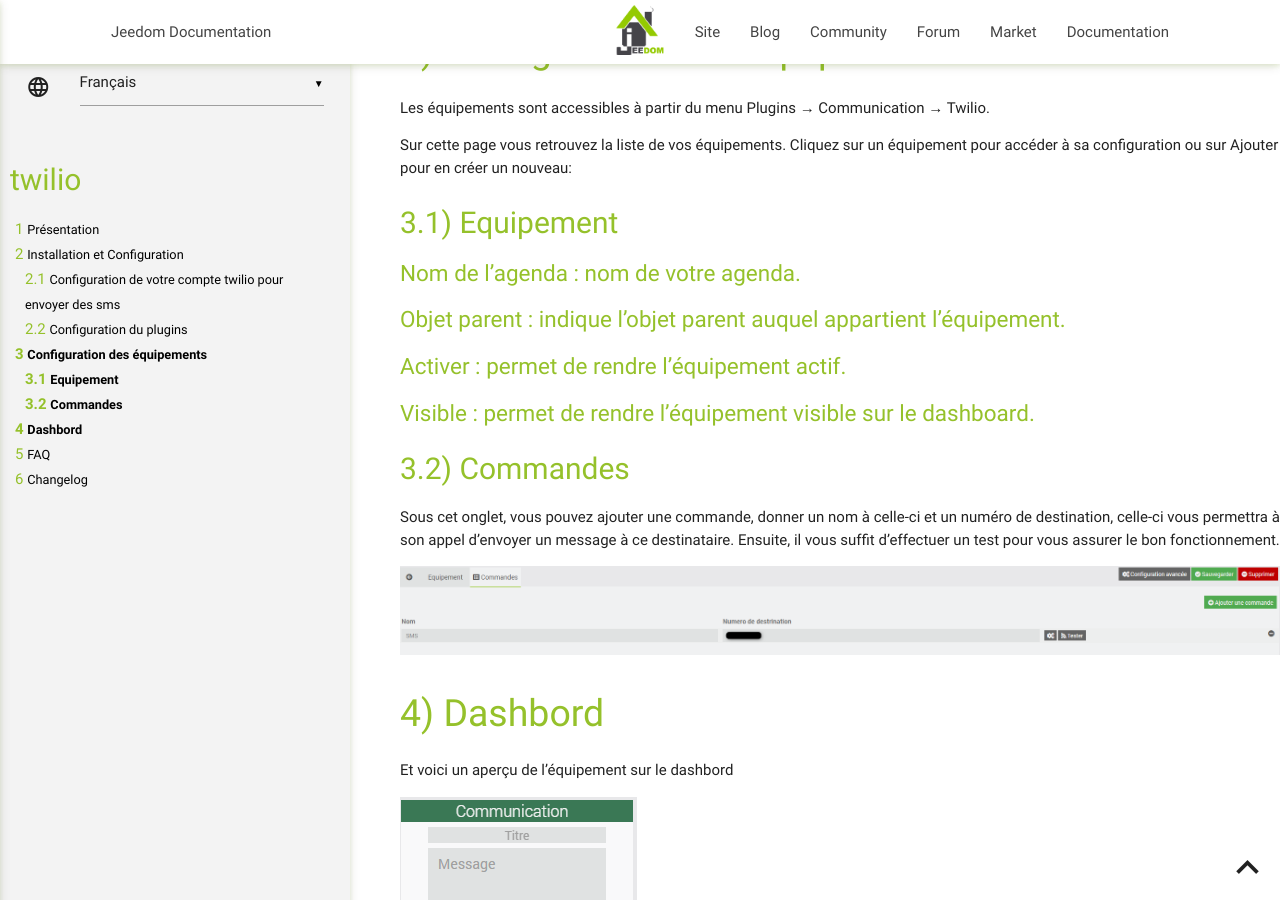
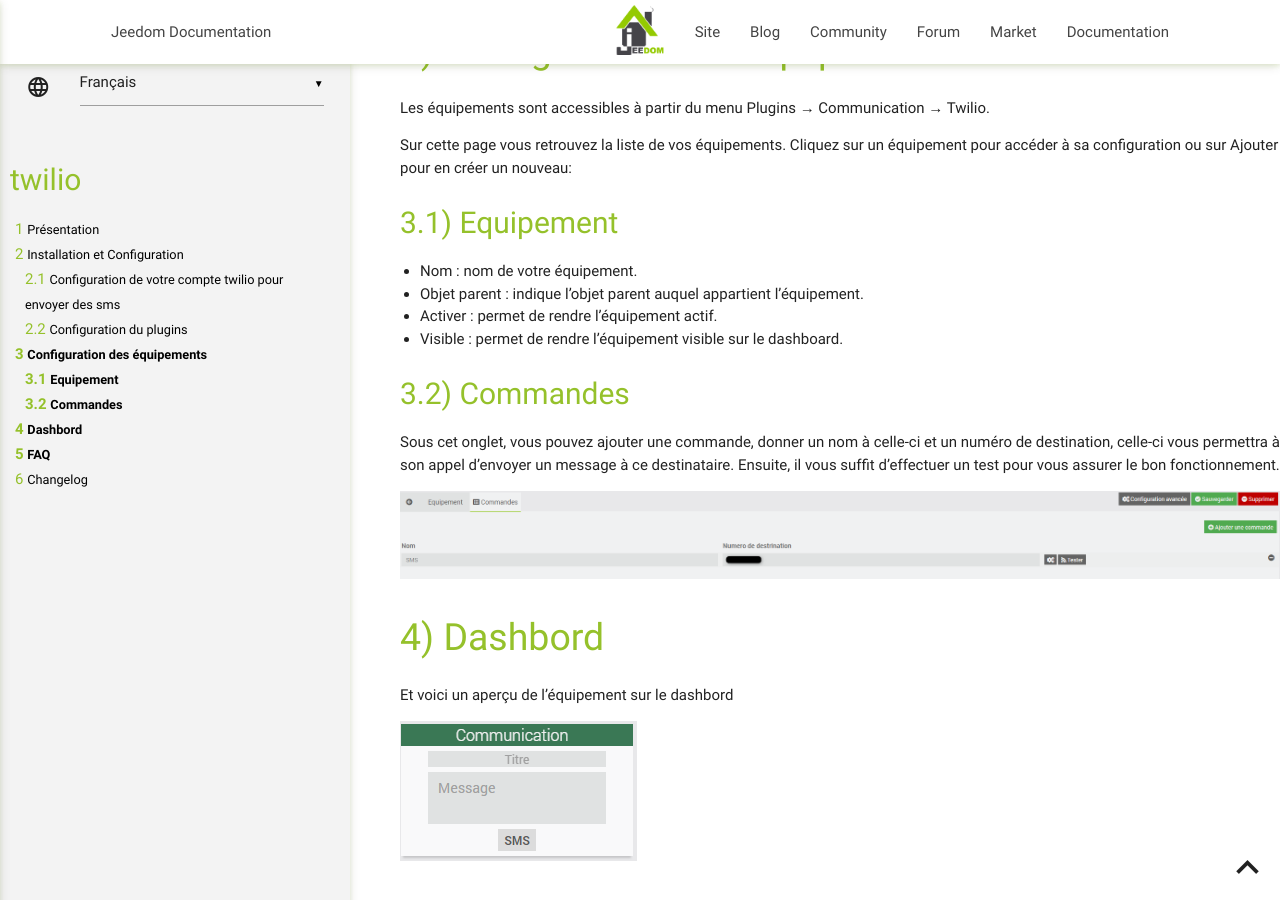
Before and after one commit to fobsoft/jeedom-plugins-documentation, a Jekyll site: the page built from twilio/fr_FR/index.md, in a window 1280 px wide and 900 px high, scrolled down 2772 px. Built offline with Jekyll 4.4.1, drawn with Linux system fonts in a browser that asks for light colours.

Commit message:
Update index.md

```diff
--- a/twilio/fr_FR/index.md
+++ b/twilio/fr_FR/index.md
@@ -49,10 +49,12 @@
 Sur cette page vous retrouvez la liste de vos équipements. Cliquez sur un équipement pour accéder à sa configuration ou sur Ajouter pour en créer un nouveau:
 
 ## Equipement
-### Nom de l’agenda : nom de votre agenda.
-### Objet parent : indique l’objet parent auquel appartient l’équipement.
-### Activer : permet de rendre l’équipement actif.
-### Visible : permet de rendre l’équipement visible sur le dashboard.
+
+*  Nom : nom de votre équipement.
+*  Objet parent : indique l’objet parent auquel appartient l’équipement.
+*  Activer : permet de rendre l’équipement actif.
+*  Visible : permet de rendre l’équipement visible sur le dashboard.
+
 ## Commandes
 Sous cet onglet, vous pouvez ajouter une commande, donner un nom à celle-ci et un numéro de destination, celle-ci vous permettra à son appel d'envoyer un message à ce destinataire.
 Ensuite, il vous suffit d'effectuer un test pour vous assurer le bon fonctionnement.
```
